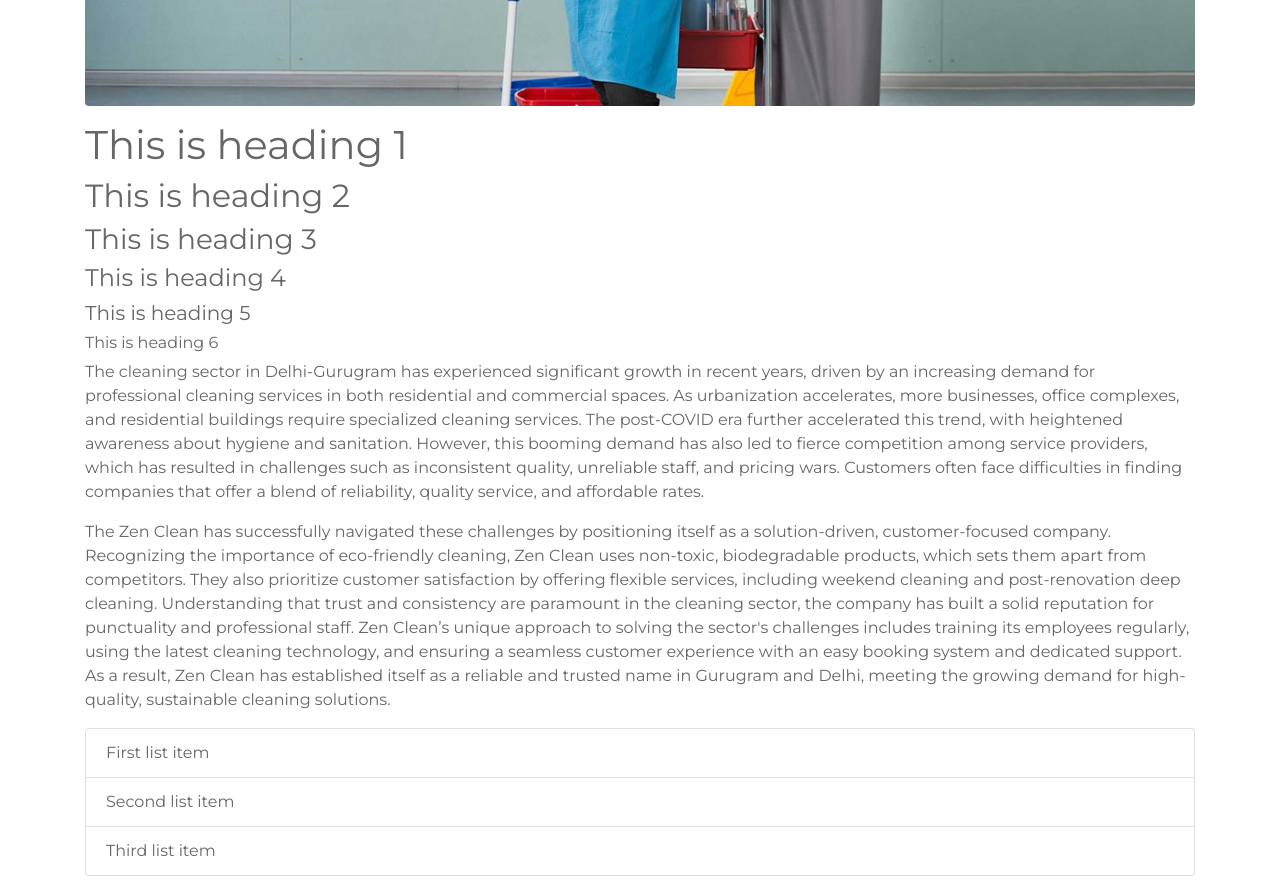
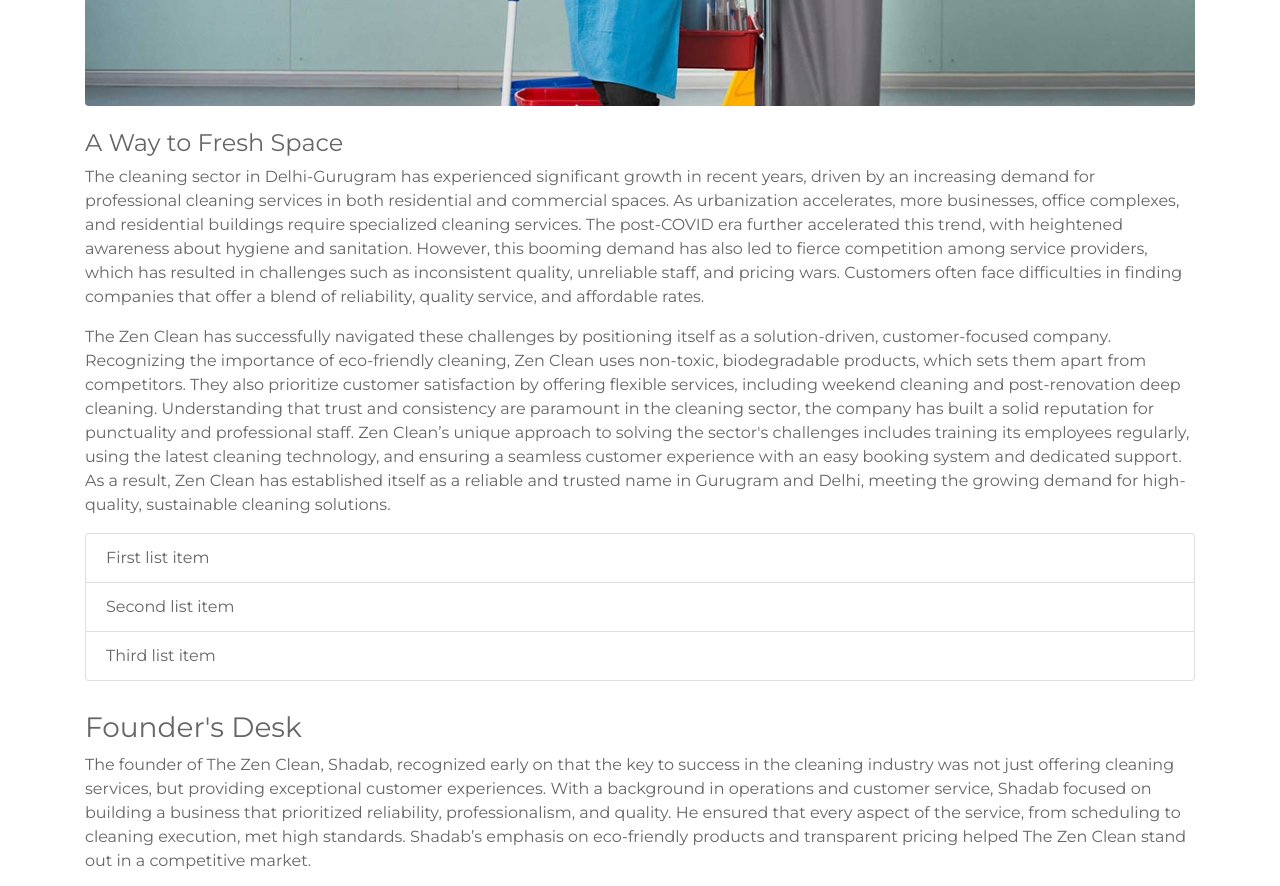
Before and after one commit to Themostgit/Cleaning2.github.io, a plain HTML site: page Vision.html in a window 1280 px wide. Shown: the part 1280-2166 px from the top of the page. Drawn offline with nearby package versions, Linux system fonts and the light colour scheme.

Commit message:
Update Vision.html

```diff
--- a/Vision.html
+++ b/Vision.html
@@ -114,12 +114,12 @@
                     <div class="row">
                         <div class="col-12">
                             <img class="img-fluid rounded" src="img/single.jpg" alt="Image">
-                            <h1>This is heading 1</h1>
-                            <h2>This is heading 2</h2>
-                            <h3>This is heading 3</h3>
-                            <h4>This is heading 4</h4>
-                            <h5>This is heading 5</h5>
-                            <h6>This is heading 6</h6>
+                            <h1></h1>
+                            <h2></h2>
+                            <h3></h3>
+                            <h4>A Way to Fresh Space </h4>
+                            <h5></h5>
+                            <h6></h6>
                             <p>
                                 The cleaning sector in Delhi-Gurugram has experienced significant growth in recent years, driven by an increasing demand for professional cleaning services in both residential and commercial spaces. As urbanization accelerates, more businesses, office complexes, and residential buildings require specialized cleaning services. The post-COVID era further accelerated this trend, with heightened awareness about hygiene and sanitation. However, this booming demand has also led to fierce competition among service providers, which has resulted in challenges such as inconsistent quality, unreliable staff, and pricing wars. Customers often face difficulties in finding companies that offer a blend of reliability, quality service, and affordable rates.
                             </p>
```
